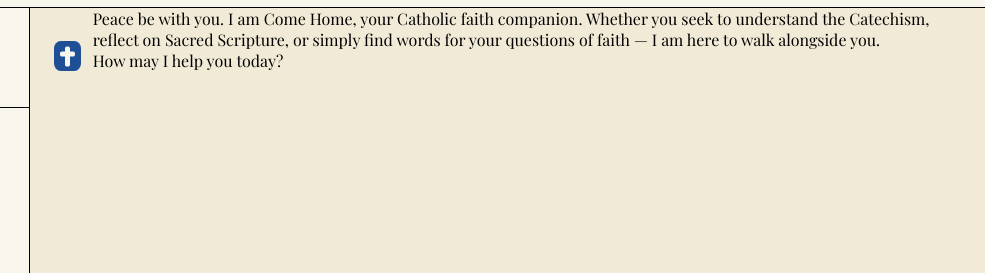
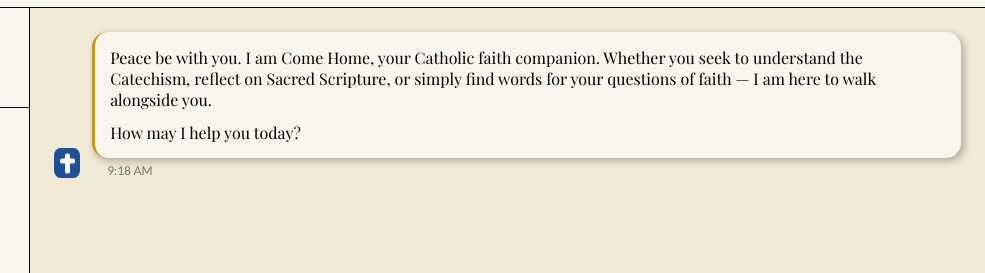
Before and after one commit to davearcillas29/come-home, a plain HTML site: page index.html in a window 1280 px wide. Shown: the part 46-319 px from the top of the page, 295-1280 px from the left. Drawn offline with nearby package versions, Linux system fonts and the light colour scheme; a web font is replaced by a local one.

Commit message:
I basically completed the whole welcome message and the section that holds the conversation of the ai and the user and the whole css. I am still lacking the elements and design for the user input, turn the fixed px units into responsive units, and make the whole website responsive for any device.

```diff
--- /dev/null
+++ b/assets/css/ai-welcome-message.css
@@ -0,0 +1,10 @@
+.ai-message{
+    display: flex;
+    flex-direction: column;
+    gap: 12px;
+    background-color: var(--bg-primary);
+    border-radius: 15px 15px 15px 15px;
+    padding: 15px;
+    border-left: 3px solid var(--color-gold);
+    box-shadow: 3px 3px 8px rgba(0, 0, 0, 0.281);
+}
--- /dev/null
+++ b/assets/css/chat-section-message-time-container.css
@@ -0,0 +1,5 @@
+.message-time-container{
+    display: flex;
+    flex-direction: column;
+    gap: 5px;
+}
--- a/assets/css/chat-section-messages.css
+++ b/assets/css/chat-section-messages.css
@@ -6,4 +6,5 @@
     background-color: var(--bg-secondary);
     padding-left: 24px;
     padding-right: 24px;
+    padding-top: 24px;
 }
--- a/assets/css/main.css
+++ b/assets/css/main.css
@@ -10,6 +10,9 @@
 @import 'ai-response-container.css';
 @import 'ai-avatar.css';
 @import 'chat-section-user-input.css';
+@import 'ai-welcome-message.css';
+@import 'message-timestamp.css';
+@import 'chat-section-message-time-container.css';
 
 /* Universal Reset */
 *{
--- /dev/null
+++ b/assets/css/message-timestamp.css
@@ -0,0 +1,6 @@
+.message-timestamp{
+    font-family: var(--secondary-font);
+    font-size: 0.75rem;
+    color: var(--color-dark-grey);
+    padding-left: 15px;
+}
--- a/assets/css/variables.css
+++ b/assets/css/variables.css
@@ -15,7 +15,7 @@
     --color-olive-green: #6B7A45;
     --color-dark-grey: #7A7060;
     --color-white: #F8F5EC;
-
+    --color-gold:  #C8961A;
 }
 
 /* Dark Theme State Overrides */
@@ -27,4 +27,6 @@ body.dark-theme {
     --card-bg: #22252E;
     --light-theme-blue: #3A6BBF;
     --color-dark-grey: #9A9282;
+    --color-olive-green: #8A9A5B;
+    --color-gold:  #DAA520;
 }
--- /dev/null
+++ b/assets/js/get-time.js
@@ -0,0 +1,17 @@
+export function initTimestamp() {
+    const now = new Date();
+    let hours = now.getHours();
+    let minutes = now.getMinutes();
+    const ampm = hours >= 12 ? 'PM' : 'AM';
+
+    hours = hours % 12;
+    hours = hours ? hours : 12;
+    minutes = minutes < 10 ? '0' + minutes : minutes;
+
+    const timeString = `${hours}:${minutes} ${ampm}`;
+
+    const timeElement = document.getElementById('message-timestamp');
+    if (timeElement){
+        timeElement.textContent = timeString;
+    }
+}
--- a/assets/js/main.js
+++ b/assets/js/main.js
@@ -1,9 +1,11 @@
 import { initBurgerMenu } from "./burger-menu.js";
-import { initReadings } from "./readings.js";
+import { initReadings } from "./readings-date.js";
+import { initTimestamp } from "./get-time.js";
 
 document.addEventListener('DOMContentLoaded', () => {
     initBurgerMenu();
     initReadings();
+    initTimestamp();
 
     //dark theme toggle
 const darkThemeToggle = document.querySelector('.theme-toggle');
```
Also changed, not shown: assets/js/readings-date.js (renamed from assets/js/readings.js).
